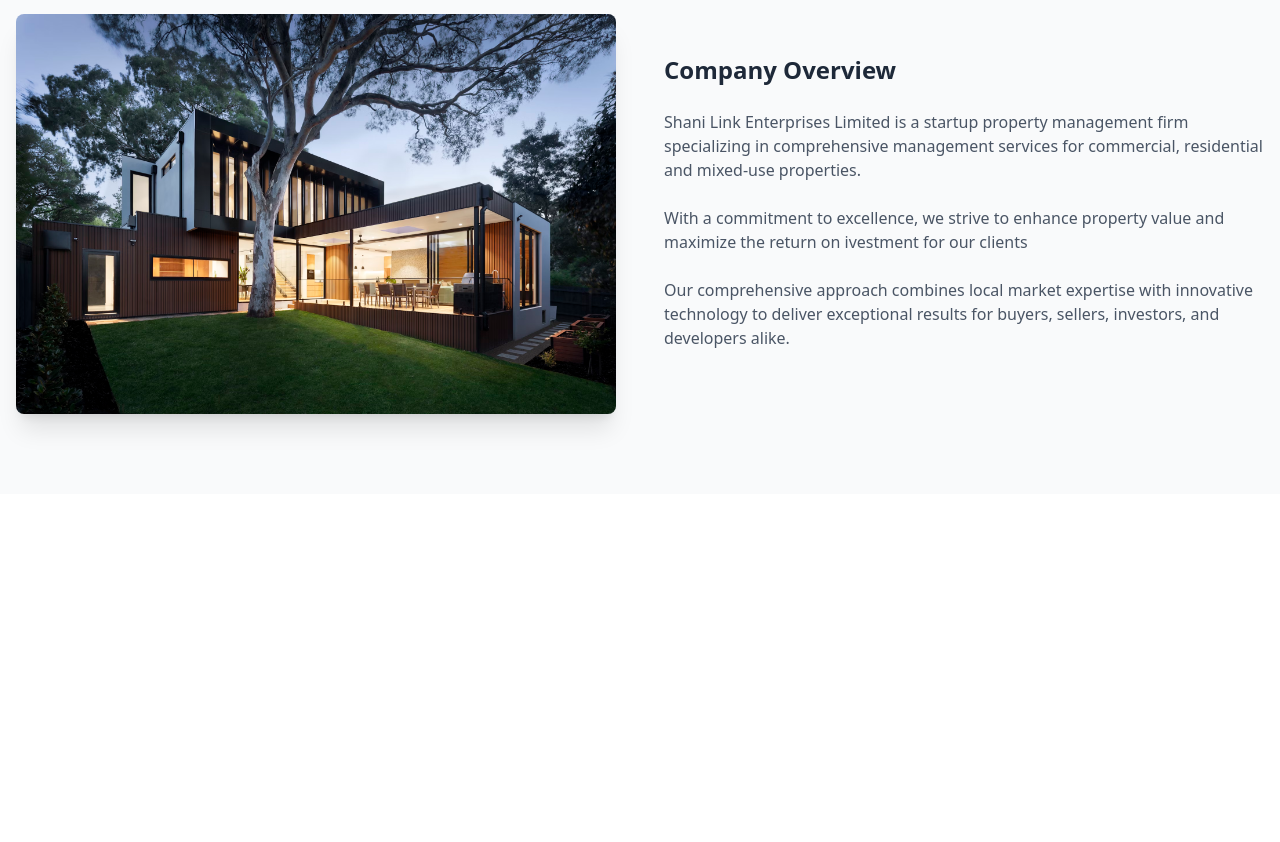
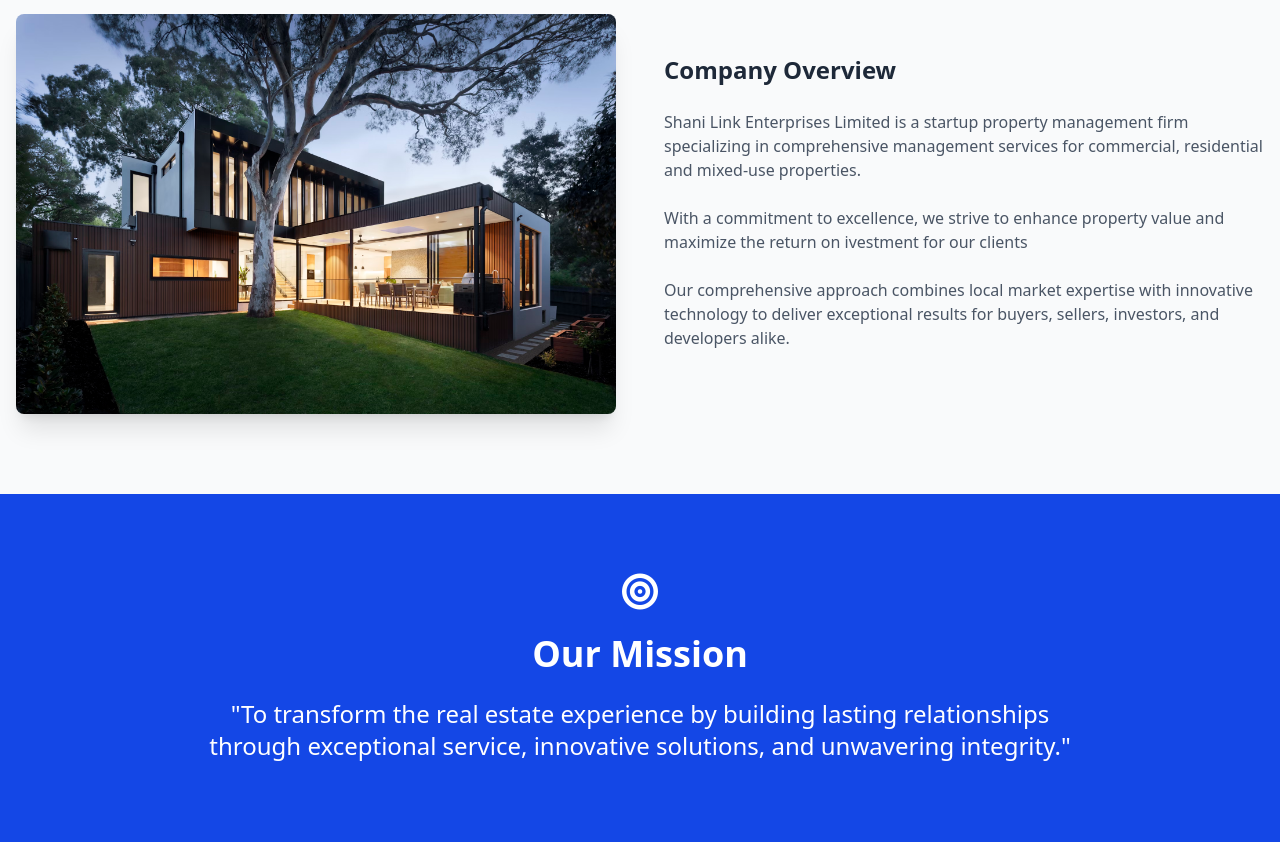
Before and after one commit to mrPullStack/shani-link, a website: page src/index.html in a window 1280 px wide. Shown: the part 734-1576 px from the top of the page. Before the commit the page ends 1228 px from the top, so only its background shows below. Drawn offline with Linux system fonts and the light colour scheme.

Commit message:
add mission statement

```diff
--- a/src/index.html
+++ b/src/index.html
@@ -84,5 +84,14 @@
         </div>
     </section>
 
+    <!-- Mission Statement Section -->
+    <section class="py-20 bg-blue-700 text-white">
+        <div class="container mx-auto px-4 text-center">
+            <i class="fas fa-bullseye text-4xl mb-6"></i>
+            <h2 class="text-3xl md:text-4xl font-bold mb-6">Our Mission</h2>
+            <p class="text-xl md:text-2xl max-w-4xl mx-auto">"To transform the real estate experience by building lasting relationships through exceptional service, innovative solutions, and unwavering integrity."</p>
+        </div>
+    </section>
+
 </body>
 </html>
```
Also changed, not shown: src/output.css.
